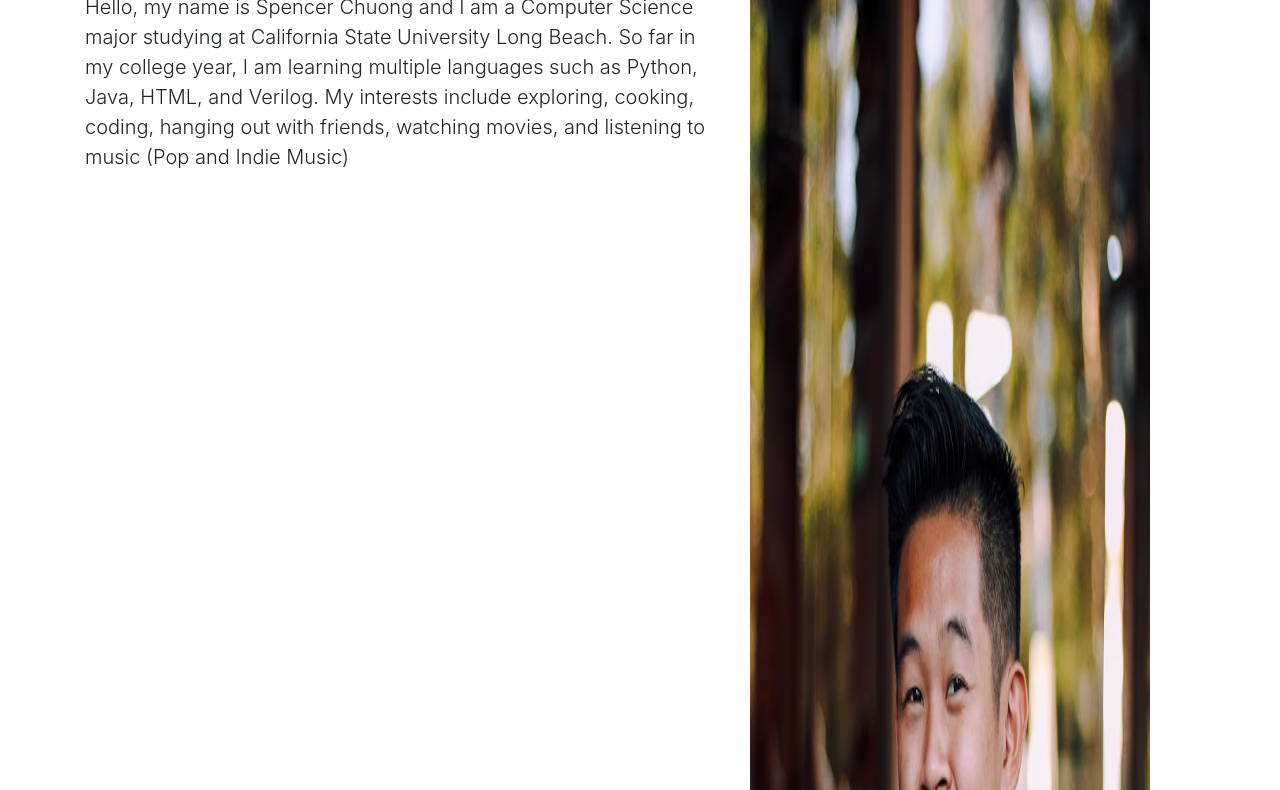
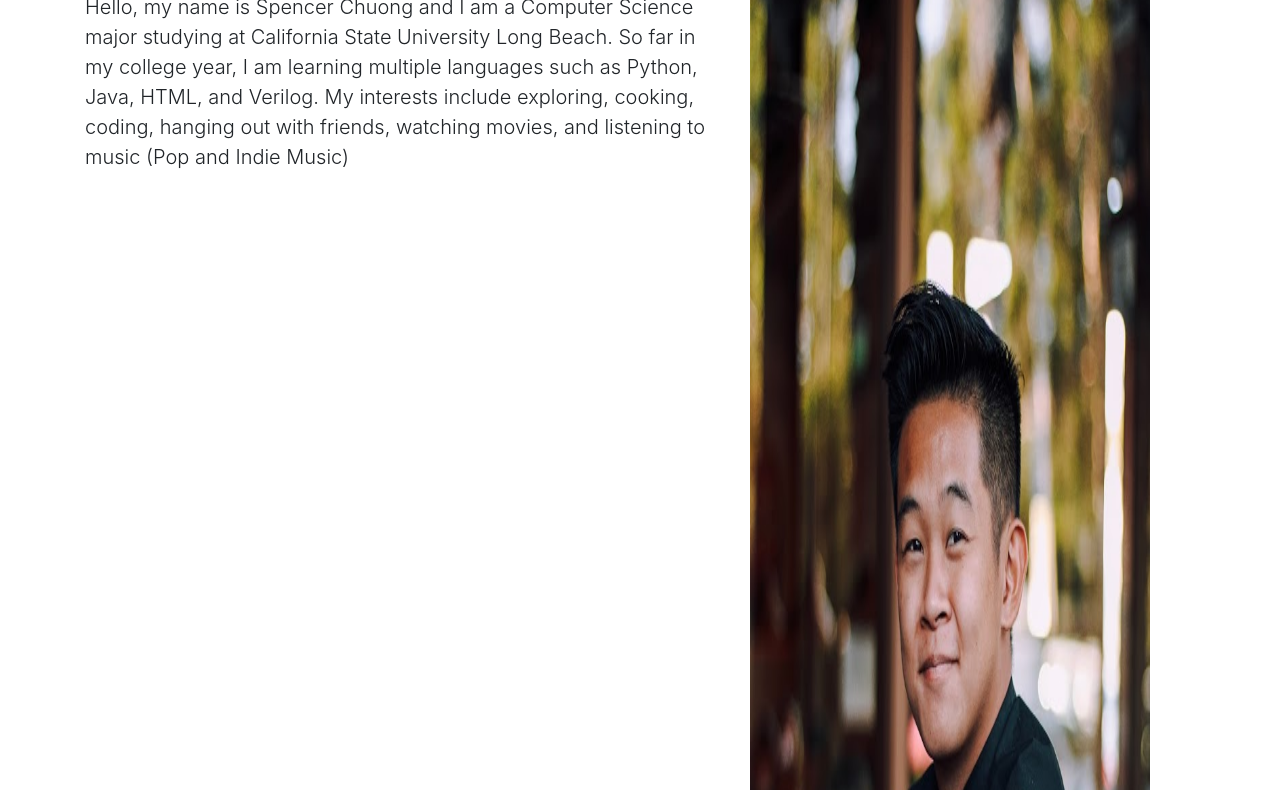
Before and after one commit to skchuong100/Bootstrap_Assignment, a plain HTML site: page index.html in a window 1280 px wide. Shown: the part 353-1143 px from the top of the page. Drawn offline with nearby package versions, Linux system fonts and the light colour scheme.

Commit message:
Update index.html

```diff
--- a/index.html
+++ b/index.html
@@ -32,7 +32,7 @@
         <p class="lead">Hello, my name is Spencer Chuong and I am a Computer Science major studying at California State University Long Beach. So far in my college year, I am learning multiple languages such as Python, Java, HTML, and Verilog. My interests include exploring, cooking, coding, hanging out with friends, watching movies, and listening to music (Pop and Indie Music)</p>
       </div>
       <div class="col-md-5">
-        <img src="Chuong.jpg" alt="Spencer Chuong" width="400" height="2000">
+        <img src="Chuong.jpg" alt="Spencer Chuong" width="400" height="1600">
 
       </div>
     </div>
```
